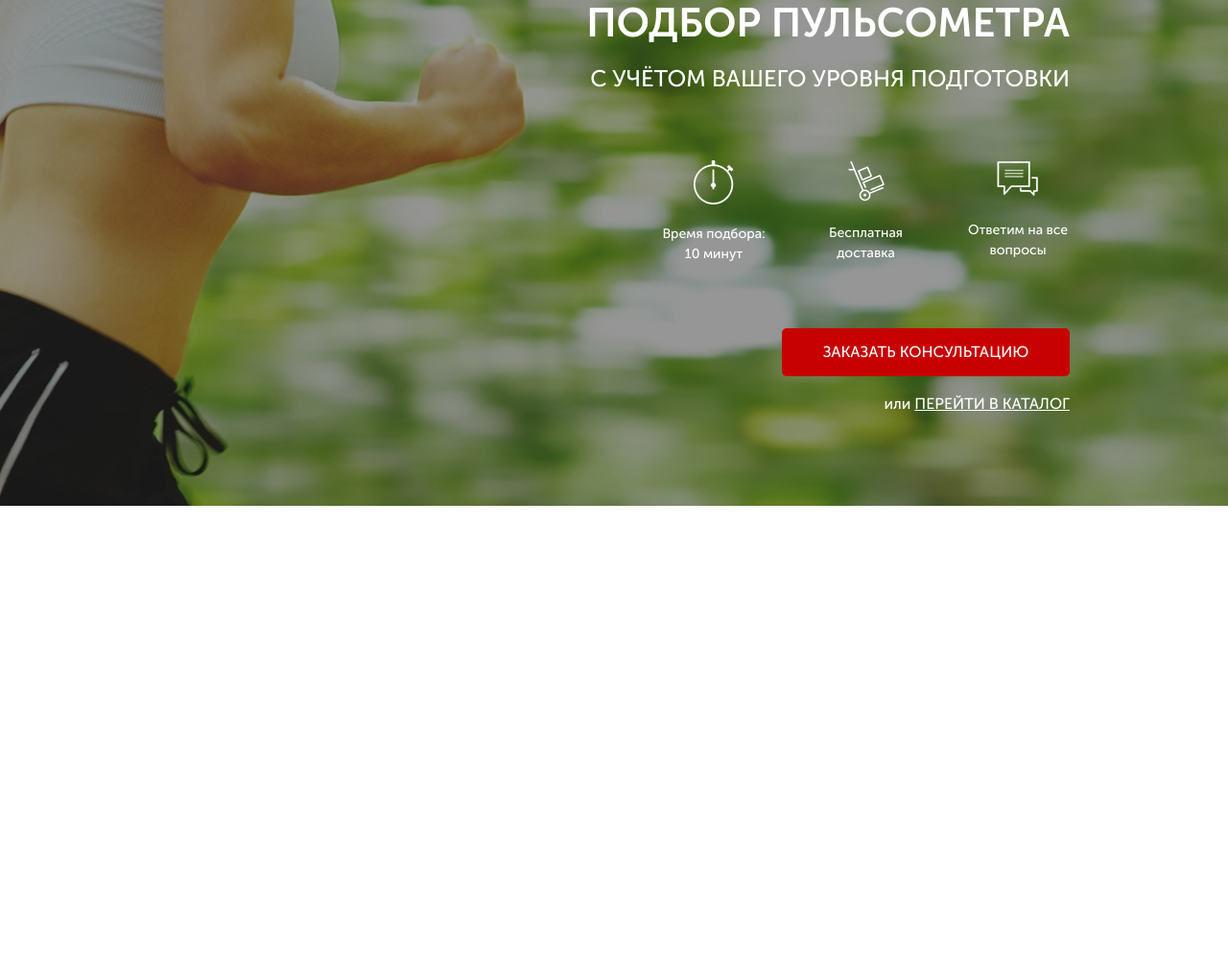
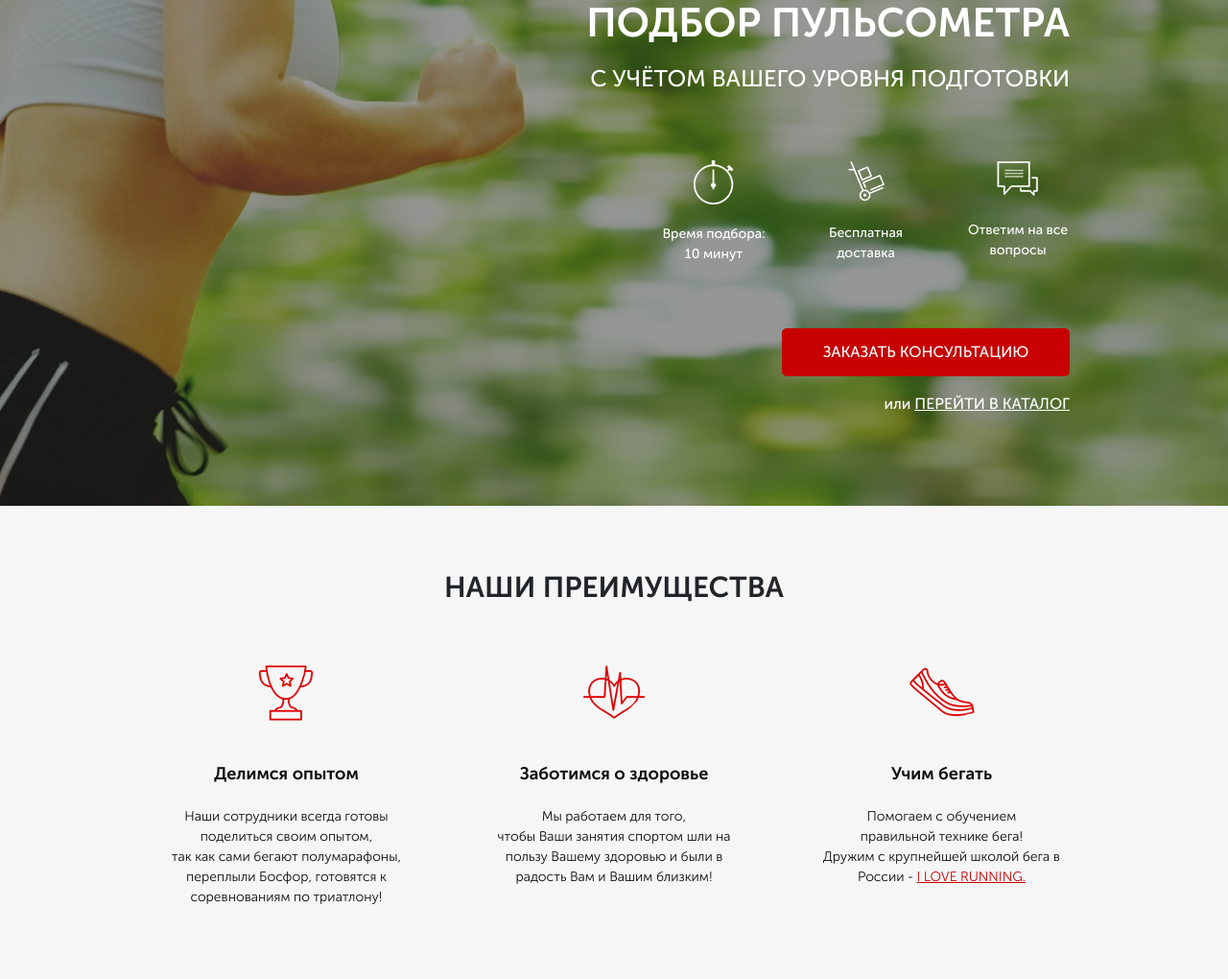
Before and after one commit to YogurtWithSpoon/pulse_learning, a website: page src/index.html in a window 1280 px wide. Shown: the part 164-1184 px from the top of the page at 96% size. Before the commit the page ends 800 px from the top, so only its background shows below. Drawn offline with Linux system fonts and the light colour scheme.

Commit message:
Add Advantages section

```diff
--- a/src/index.html
+++ b/src/index.html
@@ -54,5 +54,37 @@
             </div>
         </div>
     </main>
+    <section class="advantages">
+        <div class="container">
+            <h2 class="advantages__header">НАШИ ПРЕИМУЩЕСТВА</h2>
+            <div class="advantages__wrapper">
+                <div class="advantages__cards">
+                    <img src="icons/advantages/cup.png" alt="">
+                    <h3>Делимся опытом</h3>
+                    Наши сотрудники всегда готовы <br>
+                    поделиться своим опытом, <br>
+                    так как сами бегают полумарафоны, <br>
+                    переплыли Босфор, готовятся к <br>
+                    соревнованиям по триатлону!
+                </div>
+                <div class="advantages__cards">
+                    <img src="icons/advantages/heart.png" alt="">
+                    <h3>Заботимся о здоровье</h3>
+                    Мы работаем для того, <br>
+                    чтобы Ваши занятия спортом шли на <br>
+                    пользу Вашему здоровью и были в <br>
+                    радость Вам и Вашим близким!
+                </div>
+                <div class="advantages__cards">
+                    <img src="icons/advantages/shoe.png" alt="">
+                    <h3>Учим бегать</h3>
+                    Помогаем с обучением <br>
+                    правильной технике бега! <br>
+                    Дружим с крупнейшей школой бега в <br>
+                    России - <a href="#">I LOVE RUNNING.</a>
+                </div>
+            </div>
+        </div>
+    </section>
 </body>
 </html>
--- /dev/null
+++ b/src/sass/blocks/_advantages.sass
@@ -0,0 +1,31 @@
+.advantages
+    background-color: #f6f6f6
+    min-height: 470px
+    padding: 70px 0 75px 0
+    &__header
+        text-align: center
+        font-size: 30px
+        font-weight: 700
+        line-height: 30px
+    &__wrapper
+        display: flex
+        justify-content: space-between
+        margin-top: 60px
+    &__cards
+        display: inline-block
+        width: 247px
+        font-weight: 300
+        font-size: 14px
+        text-align: center
+        color: #0d0d0d
+        margin: 0 10px
+        h3
+            font-weight: 700
+            font-size: 18px
+            margin-top: 40px
+            margin-bottom: 25px
+            line-height: 18px
+        a
+            transform-text: uppercase
+            color: $main-color
+            text-decoration: underline
--- a/src/sass/style.sass
+++ b/src/sass/style.sass
@@ -12,3 +12,4 @@
 @import 'blocks/main'
 @import 'blocks/header'
 @import 'blocks/buttons'
+@import 'blocks/advantages'
```
Also changed, not shown: src/css/style.min.css.
